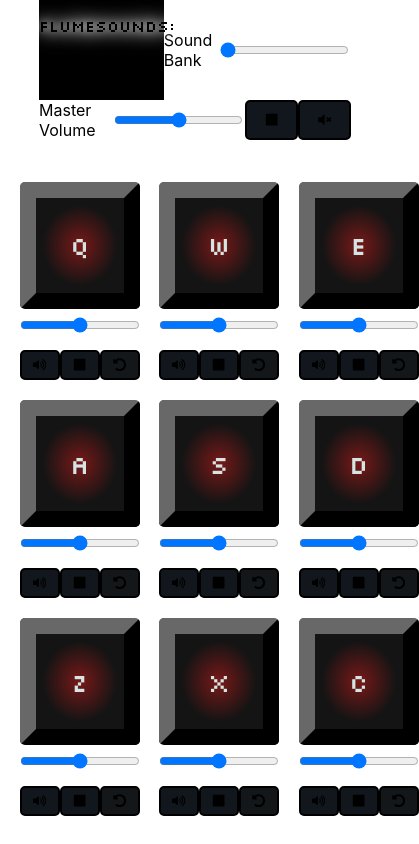
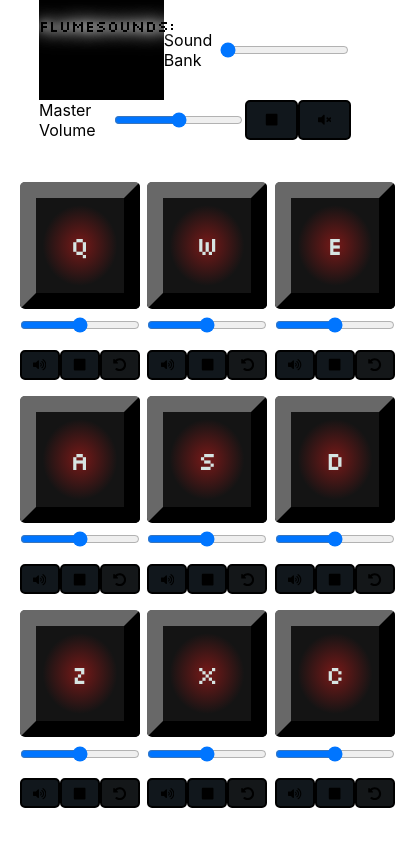
Before and after one commit to nic-vo/nv-portfolio, a Next.js app: page /fcc/drum-machine in a window 390 px wide. Shown: the whole page, 419 px wide, since content can reach past the window. Built offline with nearby package versions, Linux system fonts and the light colour scheme.

Commit message:
Reduce size of pad grid on mobile

```diff
--- a/styles/fcc/DrumMachine/DrumMachine.module.css
+++ b/styles/fcc/DrumMachine/DrumMachine.module.css
@@ -9,8 +9,8 @@
 	display: grid;
 	width: 90%;
 	grid-template-columns: 1fr 1fr 1fr;
-	column-gap: 5vw;
-	row-gap: 3vw;
+	column-gap: 2vw;
+	row-gap: 2vw;
 }
 
 .button {
```
